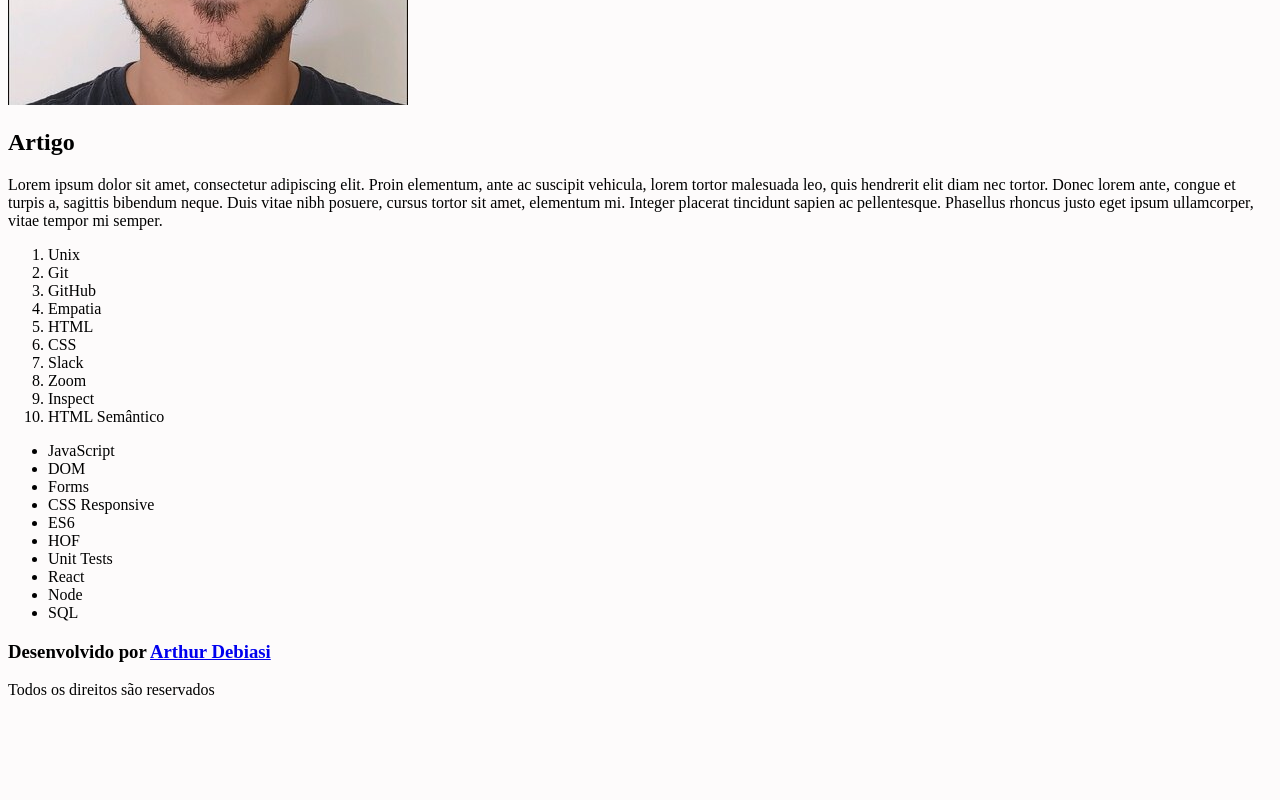
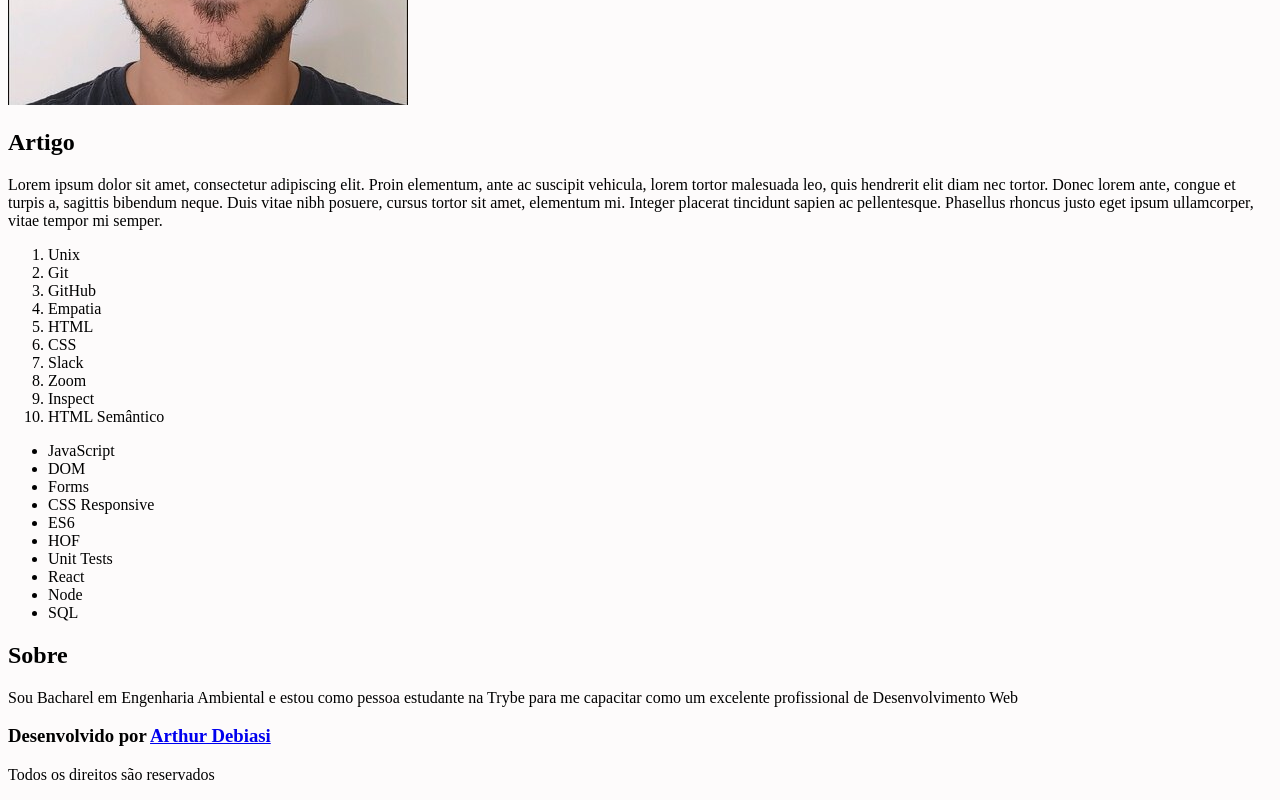
Before and after one commit to arthur-debiasi/trybe-fundamentals-lessons-learned, a website: page index.html in a window 1280 px wide. Shown: the part 303-1103 px from the top of the page. Before the commit the page ends 1018 px from the top, so only its background shows below. Drawn offline with Linux system fonts and the light colour scheme.

Commit message:
R9: aside com breve descrição

```diff
--- a/index.html
+++ b/index.html
@@ -57,6 +57,14 @@
         <li>SQL</li>
       </ul>
     </main>
+    <aside>
+      <h2 id="description_title">Sobre</h2>
+      <p id="description_text">
+        Sou Bacharel em Engenharia Ambiental e estou como pessoa estudante na
+        Trybe para me capacitar como um excelente profissional de
+        Desenvolvimento Web
+      </p>
+    </aside>
     <footer id="rodape">
       <h3>
         Desenvolvido por
--- a/style.css
+++ b/style.css
@@ -5,5 +5,5 @@ body {
 /* id cabecalho com position fixed e top de 0px */
 #cabecalho {
   position: fixed;
-  top: 0px;
+  top: 0;
 }
```
